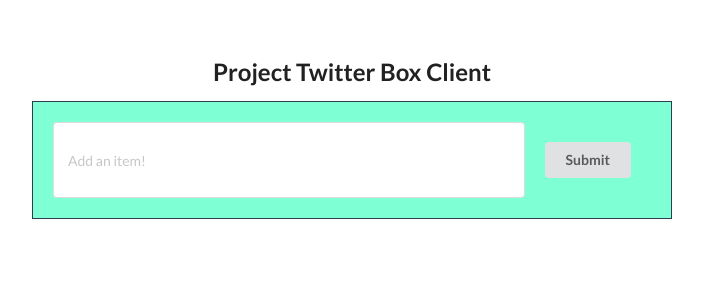
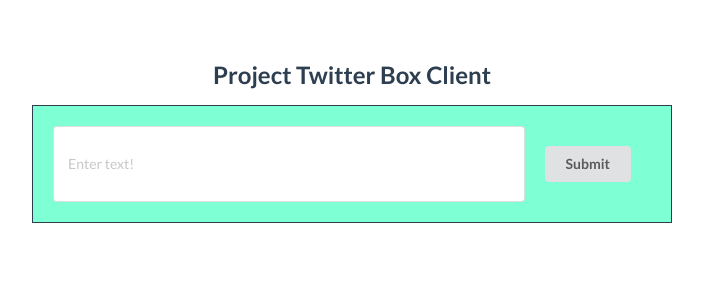
Before and after one commit to chasethesky79/VueProject, a Vue app: page / in a window 1280 px wide. Shown: the top 300 px of the page, without its empty margins (288-991 px from the left). Built offline with nearby package versions, Linux system fonts and the light colour scheme.

Commit message:
Implemented validation for text field

```diff
--- a/src/App.vue
+++ b/src/App.vue
@@ -1,16 +1,16 @@
 <template>
   <div id="app">
-    <HelloWorld msg="Welcome to Your Vue.js App" />
+    <TwitterBoxClient />
   </div>
 </template>
 
 <script>
-import HelloWorld from "./components/HelloWorld.vue";
+import TwitterBoxClient from "./components/TwitterBoxClient.vue";
 
 export default {
   name: "App",
   components: {
-    HelloWorld,
+    TwitterBoxClient,
   },
 };
 </script>
--- a/src/components/HelloWorld.vue
+++ /dev/null
@@ -1,80 +0,0 @@
-<template>
-  <div class="input-form">
-    <h2 class="ui header">Project Twitter Box Client</h2>
-    <form class="ui form">
-      <div class="form-input">
-        <input ref="newItem" type="text" placeholder="Add an item!" />
-        <button class="ui button">Submit</button>
-      </div>
-    </form>
-  </div>
-</template>
-
-<script>
-export default {
-  name: "HelloWorld",
-  props: {
-    msg: String,
-  },
-  data() {
-    return {
-      name: `This is hello`,
-      age: 35,
-      url: "https://www.disney.com",
-      info: `<div><h1>From Date</h1></div`,
-      counter: 0,
-      people: [
-        { name: "Bharath", age: 20 },
-        { name: "Jill", age: 25 },
-        { name: "John", age: 27 },
-      ],
-    };
-  },
-  methods: {
-    clicked(event) {
-      console.log(`CLICKED ${event.target.value}`);
-      this.counter++;
-    },
-    submit() {
-      alert("Enter");
-    },
-  },
-};
-</script>
-
-<!-- Add "scoped" attribute to limit CSS to this component only -->
-<style scoped>
-h3 {
-  margin: 40px 0 0;
-}
-ul {
-  list-style-type: none;
-  padding: 0;
-}
-li {
-  display: inline-block;
-  margin: 0 10px;
-}
-a {
-  color: #42b983;
-}
-.form-input {
-  display: flex;
-  justify-content: center;
-}
-.form-input > * {
-  margin: 20px 20px 20px 20px;
-}
-.form-input input {
-  max-width: 500px;
-}
-.form-input {
-  margin: 20px 20px 20px 20px;
-}
-form {
-  margin: auto;
-  width: 50%;
-  background-color: aquamarine;
-  border: 1px solid;
-}
-</style>
--- /dev/null
+++ b/src/components/TwitterBoxClient.vue
@@ -0,0 +1,91 @@
+<template>
+  <div class="input-form">
+    <h2>Project Twitter Box Client</h2>
+    <form @submit="submitForm" class="ui form">
+      <div class="form-input">
+        <input
+          v-model="newItem"
+          type="text"
+          placeholder="Enter text!"
+          @keydown="onKeyDown"
+        />
+        <button class="ui button">Submit</button>
+      </div>
+    </form>
+    <div v-if="items.length > 0" class="display-section">
+      <ul>
+        <li v-for="item in items" :key="item">
+          {{ item }},
+          <span style="margin-left: 10px"
+            >No of characters remaining: {{ 280 - item.length }}</span
+          >
+        </li>
+      </ul>
+    </div>
+  </div>
+</template>
+
+<script>
+export default {
+  name: "HelloWorld",
+  props: {
+    msg: String,
+  },
+  data() {
+    return {
+      newItem: "",
+      items: [],
+    };
+  },
+  methods: {
+    submitForm(event) {
+      this.items = [...this.items, this.newItem];
+      this.newItem = "";
+      event.preventDefault();
+    },
+    onKeyDown(event) {
+      if (this.newItem.length >= 280) {
+        event.preventDefault();
+        return;
+      }
+    },
+  },
+};
+</script>
+
+<!-- Add "scoped" attribute to limit CSS to this component only -->
+<style scoped>
+h3 {
+  margin: 40px 0 0;
+}
+ul {
+  list-style-type: none;
+  padding: 0;
+}
+a {
+  color: #42b983;
+}
+.form-input {
+  display: flex;
+  justify-content: center;
+}
+.form-input > * {
+  margin: 20px 20px 20px 20px;
+}
+.form-input input {
+  max-width: 500px;
+}
+.form-input {
+  margin: 20px 20px 20px 20px;
+}
+form,
+.display-section {
+  margin: auto;
+  width: 50%;
+  background-color: aquamarine;
+  border: 1px solid;
+}
+form {
+  margin-bottom: 30px;
+}
+</style>
```
